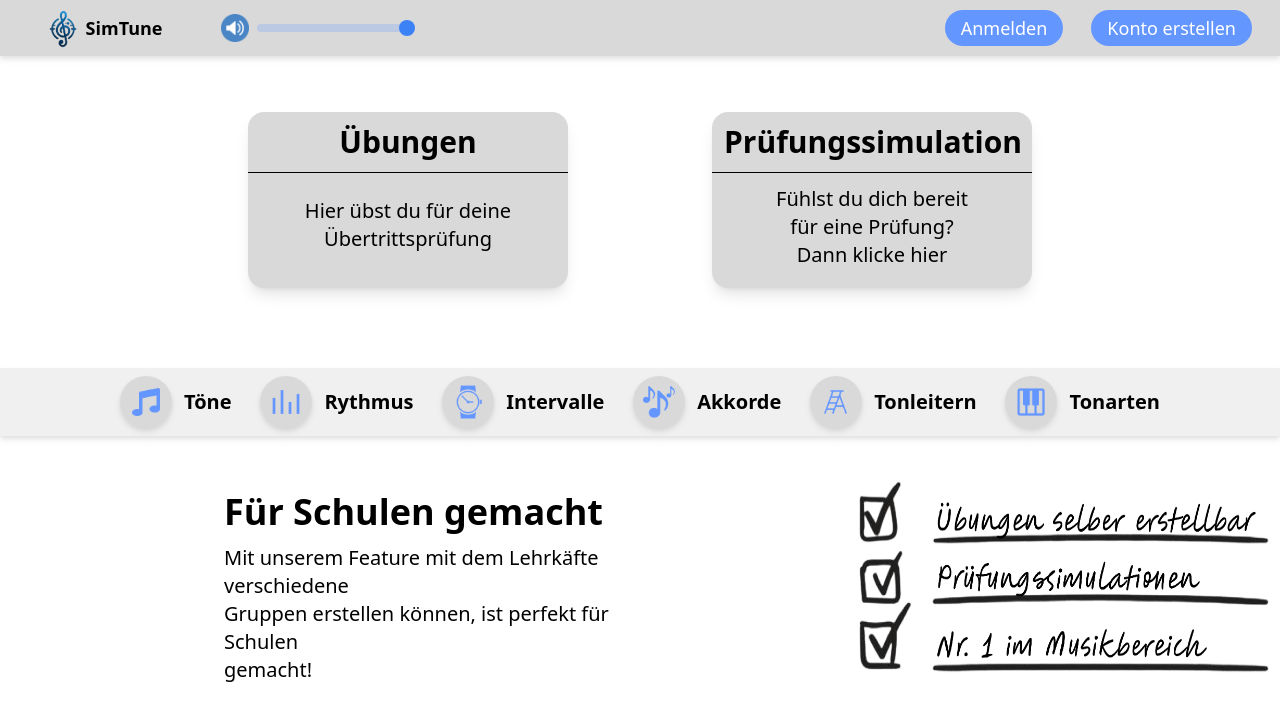
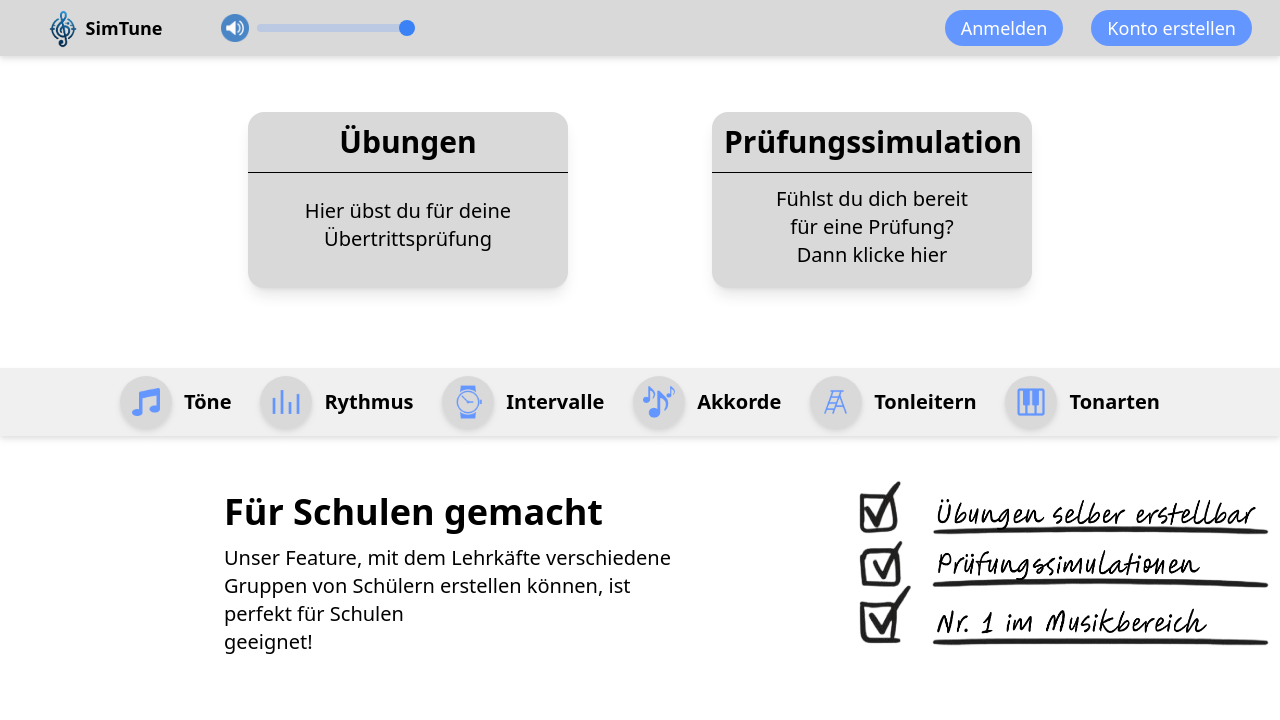
Before and after one commit to SYP-AHIF-2024-25-26/SimTune, an Angular app in the folder SimTune/frontend/: page /homepage in a window 1280 px wide. Shown: the top 720 px of the page. Built offline with nearby package versions, Linux system fonts and the light colour scheme.

Commit message:
try new builder
also changed text on homepage

```diff
--- a/SimTune/frontend/src/app/api-calls/fetch-rest-endpoint.ts
+++ b/SimTune/frontend/src/app/api-calls/fetch-rest-endpoint.ts
@@ -1,15 +1,9 @@
 export { fetchRestEndpoint, API_URL, fetchRestEndpointWithAuthorization };
   // für lokale Entwicklung
-  const API_URL = "http://localhost:5069/";
-
-  // für docker
-  //const API_URL = "http://localhost:8081/";
-
-  // für azure
-  //const API_URL = "https://simtune-backend.salmonmeadow-e01ebf27.germanywestcentral.azurecontainerapps.io/";
+  //const API_URL = "http://localhost:5069/";
 
   // für leocloud
-  //const API_URL = "https://if210019.cloud.htl-leonding.ac.at/api/";
+  const API_URL = "https://if210019.cloud.htl-leonding.ac.at/api/";
 
 
   async function fetchRestEndpoint
--- a/SimTune/frontend/src/app/homepage/homepage.component.html
+++ b/SimTune/frontend/src/app/homepage/homepage.component.html
@@ -72,9 +72,9 @@
   <div class="ml-56 mt-14">
     <p class="text-4xl font-bold">Für Schulen gemacht</p>
     <p class="mt-3 text-xl">
-      Mit unserem Feature mit dem Lehrkäfte verschiedene<br>
-      Gruppen erstellen können, ist perfekt für Schulen<br>
-      gemacht!
+      Unser Feature, mit dem Lehrkäfte verschiedene<br>
+      Gruppen von Schülern erstellen können, ist perfekt für Schulen<br>
+      geeignet!
     </p>
   </div>
 
```
Also changed, not shown: 1 other file (tests, documents, lock files or other folders).
